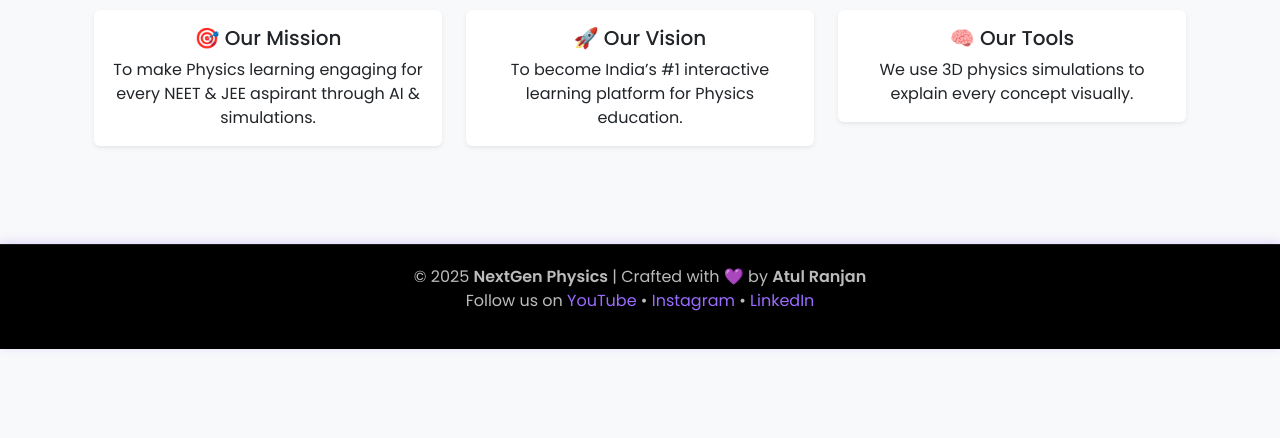
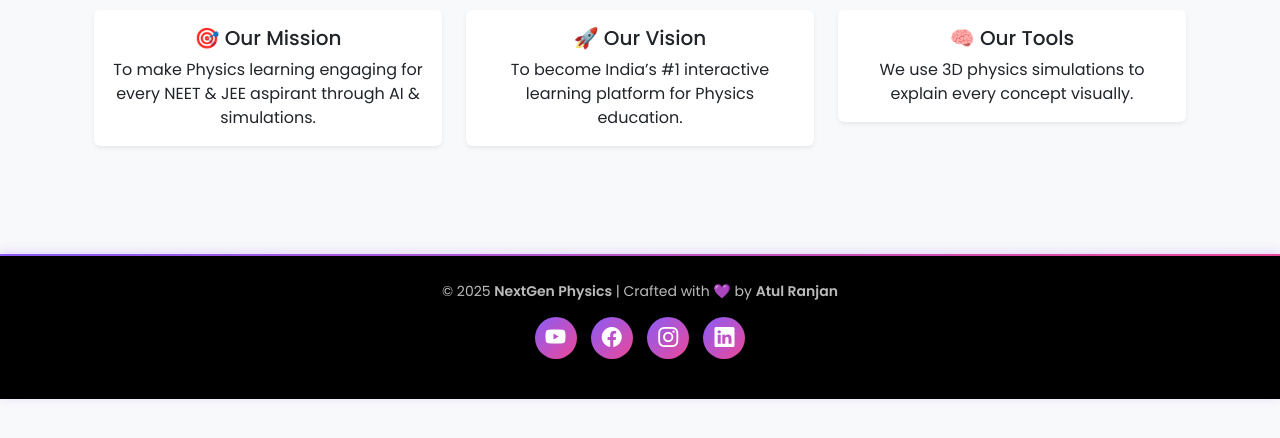
Before and after one commit to Atulranjan2025/nextgen_physics, a Django app: page /about/ in a window 1280 px wide. Shown: the part 276-714 px from the top of the page. Run offline with Django 5.2, Linux system fonts and the light colour scheme.

Commit message:
Updated footer with social media icons and links

```diff
--- a/notes/templates/notes/base.html
+++ b/notes/templates/notes/base.html
@@ -14,15 +14,12 @@
     <link rel="icon" type="image/png" href="/static/images/favicon.png" />
 
     <!-- ========== Bootstrap CSS ========== -->
-    <link
-      href="https://cdn.jsdelivr.net/npm/bootstrap@5.3.3/dist/css/bootstrap.min.css"
-      rel="stylesheet"
-    />
+    <link href="https://cdn.jsdelivr.net/npm/bootstrap@5.3.3/dist/css/bootstrap.min.css" rel="stylesheet" />
 
     <!-- ========== Google Fonts ========== -->
     <link href="https://fonts.googleapis.com/css2?family=Poppins:wght@400;500;600&display=swap" rel="stylesheet" />
 
-    <!-- ========== Icons ========== -->
+    <!-- ========== Bootstrap Icons ========== -->
     <link href="https://cdn.jsdelivr.net/npm/bootstrap-icons@1.10.5/font/bootstrap-icons.css" rel="stylesheet" />
 
     <!-- ========== MathJax ========== -->
@@ -36,7 +33,6 @@
 
     <!-- ========== Core Styling ========== -->
     <style>
-      /* 🌗 Theme Colors */
       :root {
         --bg-light: #f8f9fa;
         --bg-dark: #0e0e0e;
@@ -131,23 +127,48 @@
         background-color: #000;
         color: #bbb;
         text-align: center;
-        padding: 20px 0;
-        margin-top: 50px;
-        border-top: 1px solid rgba(255, 255, 255, 0.1);
+        padding: 25px 10px;
+        margin-top: 60px;
+        border-top: 2px solid;
+        border-image: linear-gradient(to right, #8b5cf6, #ec4899) 1;
         box-shadow: 0 -2px 10px rgba(154, 108, 255, 0.25);
       }
-      footer a {
-        color: var(--accent);
-        text-decoration: none;
-      }
-      footer a:hover {
-        text-decoration: underline;
+
+      footer .social-icons {
+        margin: 10px 0;
       }
 
-      /* 📱 Responsive Adjustments */
+      footer .social-icons a {
+        display: inline-block;
+        width: 42px;
+        height: 42px;
+        line-height: 42px;
+        margin: 5px;
+        color: #fff;
+        font-size: 20px;
+        border-radius: 50%;
+        background: linear-gradient(135deg, #8b5cf6, #ec4899);
+        transition: transform 0.3s ease, box-shadow 0.3s ease;
+      }
+
+      footer .social-icons a:hover {
+        transform: translateY(-3px) scale(1.1);
+        box-shadow: 0 0 15px rgba(236, 72, 153, 0.7);
+      }
+
+      footer p {
+        font-size: 14px;
+        margin-bottom: 8px;
+      }
+
       @media (max-width: 768px) {
         .navbar-brand {
           font-size: 1.1rem;
+        }
+        footer .social-icons a {
+          width: 38px;
+          height: 38px;
+          font-size: 18px;
         }
       }
     </style>
@@ -189,16 +210,20 @@
     </main>
 
     <!-- ======================
-         ⚙️ Footer
+         ⚙️ Footer (With Gradient Social Icons)
     ====================== -->
     <footer>
       <p>
-        © 2025 <strong>NextGen Physics</strong> | Crafted with 💜 by <strong>Atul Ranjan</strong>
-        <br />Follow us on
-        <a href="#">YouTube</a> •
-        <a href="#">Instagram</a> •
-        <a href="#">LinkedIn</a>
+        © <span id="year"></span> <strong>NextGen Physics</strong> | Crafted with 💜 by
+        <strong>Atul Ranjan</strong>
       </p>
+
+      <div class="social-icons">
+        <a href="https://www.youtube.com/@NextGenPhysics" target="_blank" title="YouTube"><i class="bi bi-youtube"></i></a>
+        <a href="https://www.facebook.com/share/1SP45DaUsB/" target="_blank" title="Facebook"><i class="bi bi-facebook"></i></a>
+        <a href="https://www.instagram.com/nextgenphysics" target="_blank" title="Instagram"><i class="bi bi-instagram"></i></a>
+        <a href="https://www.linkedin.com/in/atul-ranjan-0b1080352" target="_blank" title="LinkedIn"><i class="bi bi-linkedin"></i></a>
+      </div>
     </footer>
 
     <!-- ========== Bootstrap JS ========== -->
@@ -224,6 +249,9 @@
         toggleButton.textContent = dark ? "⭐" : "☀️";
         localStorage.setItem("theme", dark ? "dark" : "light");
       });
+
+      // Auto-update copyright year
+      document.getElementById("year").textContent = new Date().getFullYear();
     </script>
   </body>
 </html>
```
